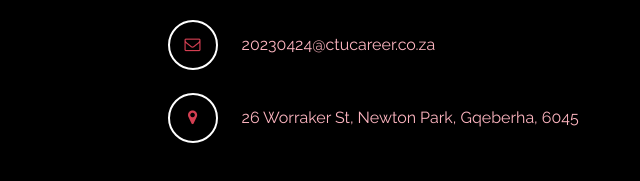
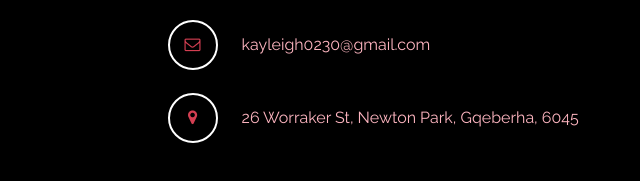
Before and after one commit to KayleighOwO/kayleighowo.github.io, a plain HTML site: page index.html in a window 1280 px wide. Shown: the part 3028-3209 px from the top of the page, 0-640 px from the left. Drawn offline with Linux system fonts and the light colour scheme.

Commit message:
Update index.html

```diff
--- a/index.html
+++ b/index.html
@@ -187,7 +187,7 @@
                             <p class="contact-title">CONTACT ME</p>
                             <a href="tel:0658836456"><i class="fa fa-phone"></i> 065 883 6456</a>
                             <br><br>
-                            <a href="mailto:kayleigh0230@gmail.com?Subject=Portfolio%20Contact"><i class="fa fa-envelope-o"></i> 20230424@ctucareer.co.za</a>
+                            <a href="mailto:kayleigh0230@gmail.com?Subject=Portfolio%20Contact"><i class="fa fa-envelope-o"></i> kayleigh0230@gmail.com</a>
                             <br><br>
                             <a href="https://maps.app.goo.gl/n8ATrWMYRnwASmKS7"><i class="fa fa-map-marker"></i> 26 Worraker St, Newton Park, Gqeberha, 6045</a>
                         </address>
```
